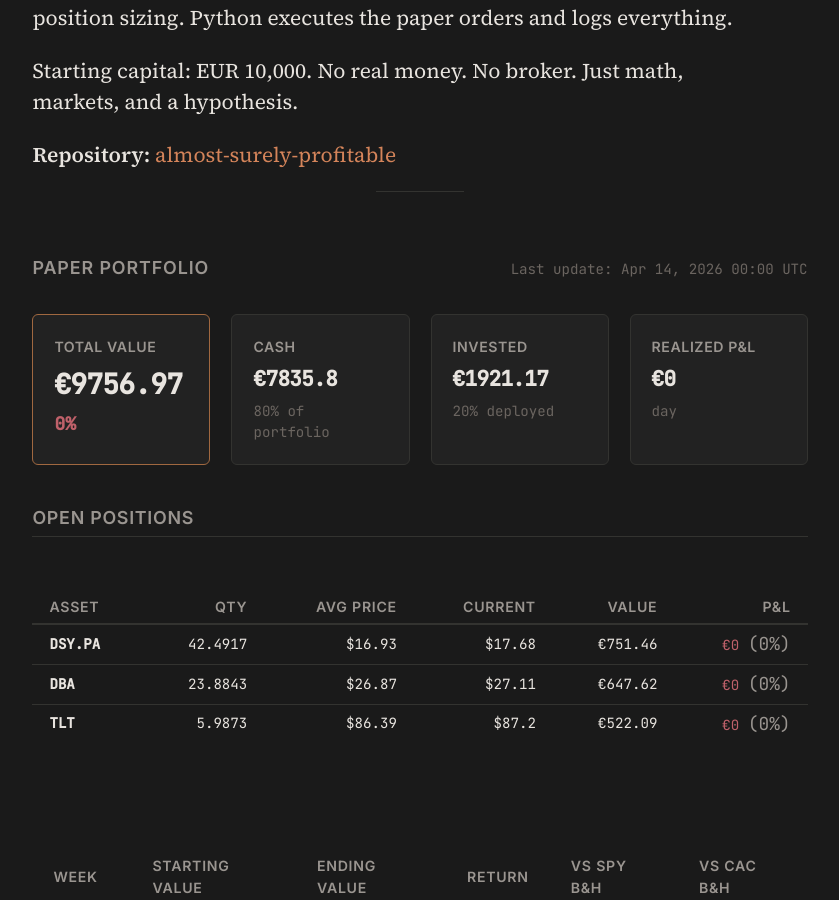
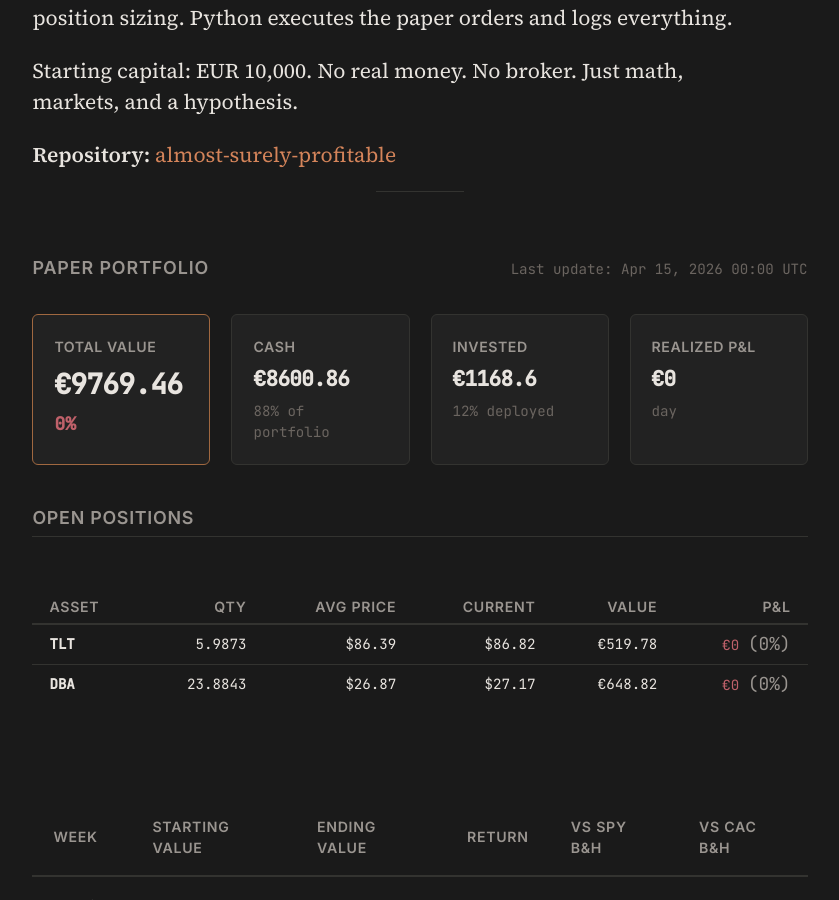
Before and after one commit to Alm0stSurely/alm0stsurely.github.io, a Jekyll site: the page built from trading.md, in a window 1280 px wide and 900 px high, scrolled down 854 px. Shown: the whole window, without its empty margins (220-1059 px from the left). Built offline with Jekyll 4.4.1, drawn with Linux system fonts in a browser that asks for light colours.

Commit message:
Update portfolio and trading analysis for 2026-04-15

```diff
--- a/_data/portfolio.json
+++ b/_data/portfolio.json
@@ -1,36 +1,27 @@
 {
-  "total_value": 9756.97,
-  "cash": 7835.80,
-  "cash_pct": 80.31,
-  "realized_pnl": -446.86,
-  "last_updated": "2026-04-14",
+  "total_value": 9769.46,
+  "cash": 8600.86,
+  "cash_pct": 88.04,
+  "realized_pnl": -401.38,
+  "last_updated": "2026-04-15",
   "positions": [
     {
-      "ticker": "DSY.PA",
-      "quantity": 42.4917,
-      "avg_price": 16.93,
-      "current_price": 17.68,
-      "market_value": 751.46,
-      "unrealized_pnl": 31.88,
-      "unrealized_pnl_pct": 4.43
+      "ticker": "TLT",
+      "quantity": 5.9873,
+      "avg_price": 86.39,
+      "current_price": 86.82,
+      "market_value": 519.78,
+      "unrealized_pnl": 2.57,
+      "unrealized_pnl_pct": 0.5
     },
     {
       "ticker": "DBA",
       "quantity": 23.8843,
       "avg_price": 26.87,
-      "current_price": 27.11,
-      "market_value": 647.62,
-      "unrealized_pnl": 5.85,
-      "unrealized_pnl_pct": 0.91
-    },
-    {
-      "ticker": "TLT",
-      "quantity": 5.9873,
-      "avg_price": 86.39,
-      "current_price": 87.20,
-      "market_value": 522.09,
-      "unrealized_pnl": 4.88,
-      "unrealized_pnl_pct": 0.94
+      "current_price": 27.17,
+      "market_value": 648.82,
+      "unrealized_pnl": 7.05,
+      "unrealized_pnl_pct": 1.1
     }
   ]
 }
```
Also changed, not shown: _trading_analysis.md (+36 -34 lines).
